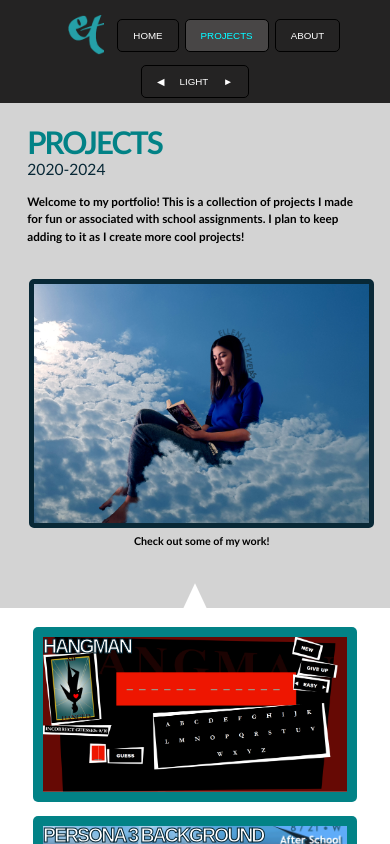
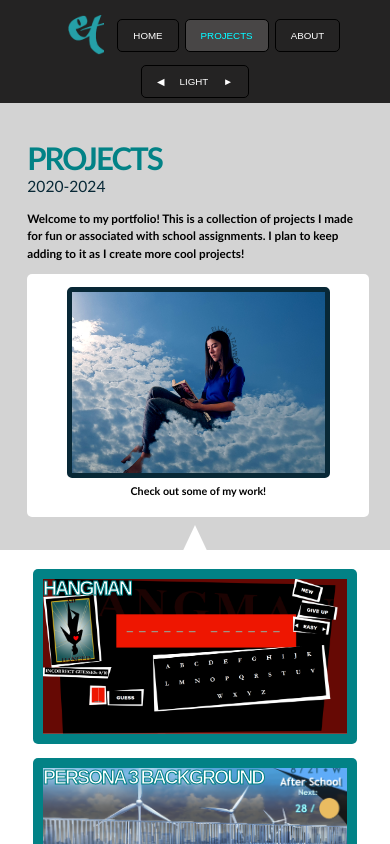
Before and after one commit to wakandacat/ellena-tzavelas, a React (Vite) app: page / in a window 390 px wide. Both pictures are taken after a click on the button "PROJECTS". Shown: the top 844 px of the page. Built offline with nearby package versions, Linux system fonts and the light colour scheme.

Commit message:
responsive arrows and some cleanup

```diff
--- a/src/index.css
+++ b/src/index.css
@@ -74,56 +74,6 @@ body {
   padding-bottom: 200px;
 }
 
-.nav-button {
-  padding: 10px 15px;
-  margin: 3px;
-  background-color: var(--background-color-3);
-  border: none;
-  border-radius: 5px;
-  color: white;
-  transition: filter 0.2s ease;
-}
-
-.nav-button:hover {
-  filter: brightness(2);
-  color: var(--detail-color);
-}
-
-.current-nav-button {
-  filter: brightness(2);
-  color: var(--detail-color);
-}
-
-.page-button {
-  padding: 15px 32px;
-  background-color: var(--detail-color);
-  border: 2px solid var(--detail-color-2);
-  color: var(--text-color-2);
-  transition: 0.2s ease;
-  font-size: 1.5vw;
-}
-
-.page-button:hover {
-  background-color: var(--background-color);
-  color: var(--detail-color);
-}
-
-.title {
-  letter-spacing: -2px;
-  font-size: 6vw;
-  margin: 0px;
-  font-weight: 900;
-  line-height: 1;
-  color: var(--detail-color);
-}
-
-.sub-title{
-  margin: 0px;
-  font-weight: 400;
-  font-size: 1.5vw;
-  color: var(--detail-color-2);
-}
-
 a {
   text-decoration: none;
   color: var(--detail-color);
@@ -153,7 +103,7 @@ a:hover {
   }
 
   .page-top {
-    padding: 15vh 7% 2%;
+    padding: 17vh 7% 2%;
   }
 
   section {
@@ -206,12 +156,16 @@ a:hover {
     align-items: end;
   }
 
+  .arrow-button {
+    font-size: 5vw;
+  }
+
   .page-button {
     padding: 8px 32px;
   }
 
   .proj-image-container {
-    width: 100%;
+    width: 98%;
   }
 
   .page-bottom{
--- a/src/pageComponents/PersonalPage.jsx
+++ b/src/pageComponents/PersonalPage.jsx
@@ -165,7 +165,8 @@ function PersonalPage() {
                     <a href={currRes} ref={projRes} target="_blank"></a>
                     <h3 ref={projBlurb} className="blurb">Welcome to my portfolio! This is a collection of projects I made for fun or associated with school assignments. I plan to keep adding to it as I create more cool projects!</h3>
                 </div>
-
+                 {/* extra flex div to keep the arrows beside the image when responsive */}
+                <div id="image-and-arrows" className="proj-image-container">
                     <button className="arrow-button" ref={projImageArr} value={0} onClick={() => handleCycle(0)}><p>&#9664;</p></button>
 
                     <div className="proj-image-container">
@@ -194,6 +195,8 @@ function PersonalPage() {
                     </div>
                     <button className="arrow-button" ref={projImageArr2} value={0} onClick={() => handleCycle(1)}><p>&#9654;</p></button>
                 </div>
+
+            </div>
             <div id="tri-design"></div>
             <div className="page-bottom card">
                 <div className="flex-container main-container">
--- a/src/styles/Navbar.css
+++ b/src/styles/Navbar.css
@@ -9,6 +9,27 @@
     right: 0px;
     z-index: 2000;
     align-items: center;
+}
+
+.nav-button {
+  padding: 10px 15px;
+  margin: 3px;
+  background-color: var(--background-color-3);
+  border: none;
+  border-radius: 5px;
+  color: white;
+  transition: filter 0.2s ease;
+  cursor: pointer;
+}
+
+.nav-button:hover {
+  filter: brightness(2);
+  color: var(--detail-color);
+}
+
+.current-nav-button {
+  filter: brightness(2);
+  color: var(--detail-color);
 }
 
 #right-buttons {
--- a/src/styles/ProjectPages.css
+++ b/src/styles/ProjectPages.css
@@ -1,8 +1,42 @@
+/* all pages styling */
+.title {
+  letter-spacing: -2px;
+  font-size: 6vw;
+  margin: 0px;
+  font-weight: 900;
+  line-height: 1;
+  color: var(--detail-color);
+}
+
+.sub-title{
+  margin: 0px;
+  font-weight: 400;
+  font-size: 1.5vw;
+  color: var(--detail-color-2);
+}
+
 .blurb {
     color: var(--text-color);
     font-size: 1vw;
 }
 
+/* home page styles */
+.page-button {
+  padding: 15px 32px;
+  background-color: var(--detail-color);
+  border: 2px solid var(--detail-color-2);
+  color: var(--text-color-2);
+  transition: 0.2s ease;
+  font-size: 1.5vw;
+  cursor: pointer;
+}
+
+.page-button:hover {
+  background-color: var(--background-color);
+  color: var(--detail-color);
+}
+
+/* project page styles */
 .project {
     width: 100%;
     pointer-events: none;
@@ -47,7 +81,7 @@
     line-height: 1;
     position: absolute;
     pointer-events: none;
-    -webkit-text-stroke: 1px var(--detail-color-2);
+    -webkit-text-stroke: 1px var(--detail-color);
 }
 
 #tri-design {
@@ -72,6 +106,11 @@
   display: inline-block;
 }
 
+#image-and-arrows {
+    display: flex;
+    flex-direction: row;
+}
+
 .proj-image-container {
     display: flex;
     flex-direction: column;
@@ -84,6 +123,7 @@
     position: relative;
     color: var(--background-color-2);
     align-items: center;
+    background-color: var(--background-color);
 }
 
 .main-proj-image {
@@ -126,9 +166,10 @@
     border: 2px solid var(--detail-color-2);
     color: var(--text-color-2);
     transition: 0.2s ease;
-    font-size: 2vw;
+    font-size: 2.5vw;
     visibility: hidden;
     text-align: center;
+    cursor: pointer;
 }
 
 .arrow-button > p {
@@ -156,16 +197,16 @@
   justify-content: center;
   align-items: center;
   z-index: 5000;
+  cursor: zoom-out;
 }
 
 .overlay .full-image {
   max-width: 90%;
   max-height: 90%;
   box-shadow: 0 0 15px black;
-  cursor: zoom-out;
 }
 
-/* About Page */
+/* About Page styling */
 #about-image {
     height: 100%;
     object-fit: cover;
--- a/src/styles/ThemeController.css
+++ b/src/styles/ThemeController.css
@@ -6,6 +6,7 @@
     border-radius: 5px;
     padding: 10px 15px;
     transition: filter 0.2s ease;
+    cursor: pointer;
 }
 
 #theme-control:hover {
```
Lines whose indentation alone changed are shown as unchanged.
